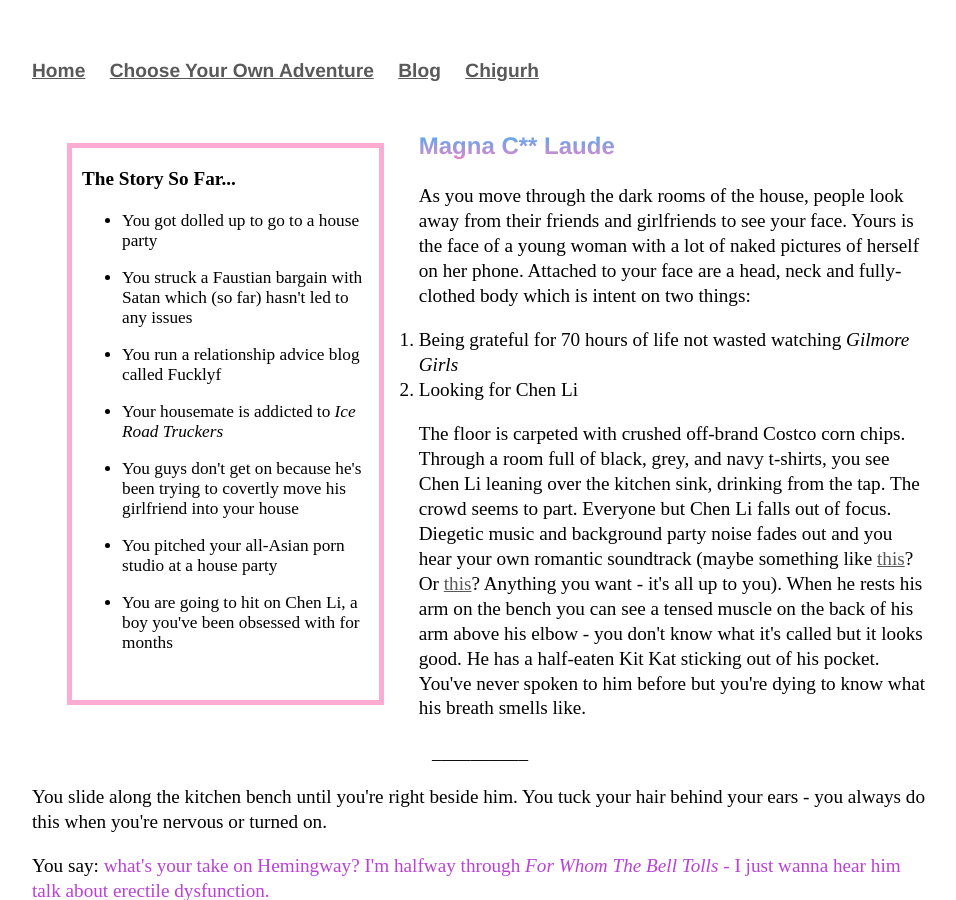
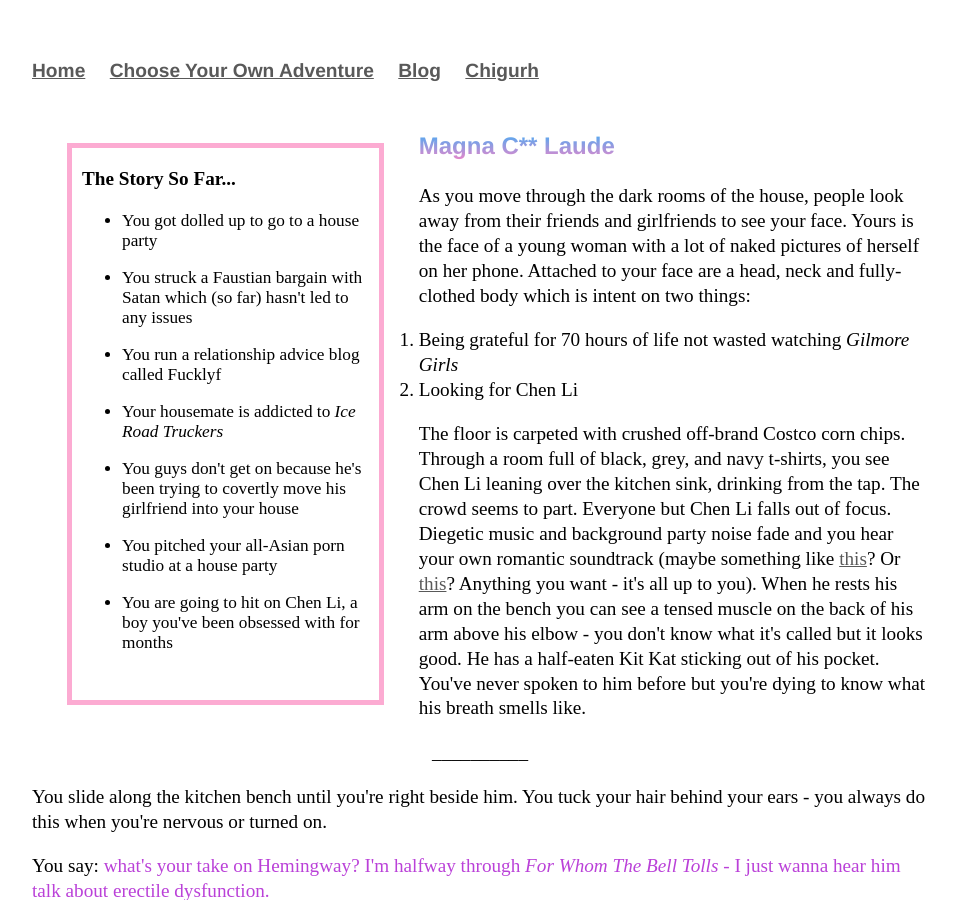
Before and after one commit to Pinelife/pinelife.github.io, a Jekyll site: the page Hellhole/Room6.html, which Jekyll copies as it is, in a window 1280 px wide and 900 px high. Shown: the whole window, without its empty margins (160-1116 px from the left). Built offline with Jekyll 4.4.1, drawn with Linux system fonts in a browser that asks for light colours.

Commit message:
Update Room6.html

```diff
--- a/Hellhole/Room6.html
+++ b/Hellhole/Room6.html
@@ -45,7 +45,7 @@
 </ol>
 <p>The floor is carpeted with crushed off-brand Costco corn chips. Through a room full of black, grey, and navy t-shirts, you see Chen Li
   leaning over the kitchen sink, drinking from the tap. The crowd seems to part. Everyone but Chen Li falls out of focus. Diegetic music and
-  background party noise fades out and you hear your own romantic soundtrack (maybe something like <a href = "https://www.youtube.com/watch?v=ONIJXHvoynw" target="_blank">this</a>?
+  background party noise fade and you hear your own romantic soundtrack (maybe something like <a href = "https://www.youtube.com/watch?v=ONIJXHvoynw" target="_blank">this</a>?
   Or <a href = "https://www.youtube.com/watch?v=n2MtEsrcTTs" target="_blank">this</a>? Anything you want - it's all up to you).
   When he rests his arm on the bench you can see a tensed muscle on the back of his arm above his elbow - you don't know what it's called
   but it looks good. He has a half-eaten Kit Kat sticking out of his pocket. You've never spoken to him before but you're dying
```
